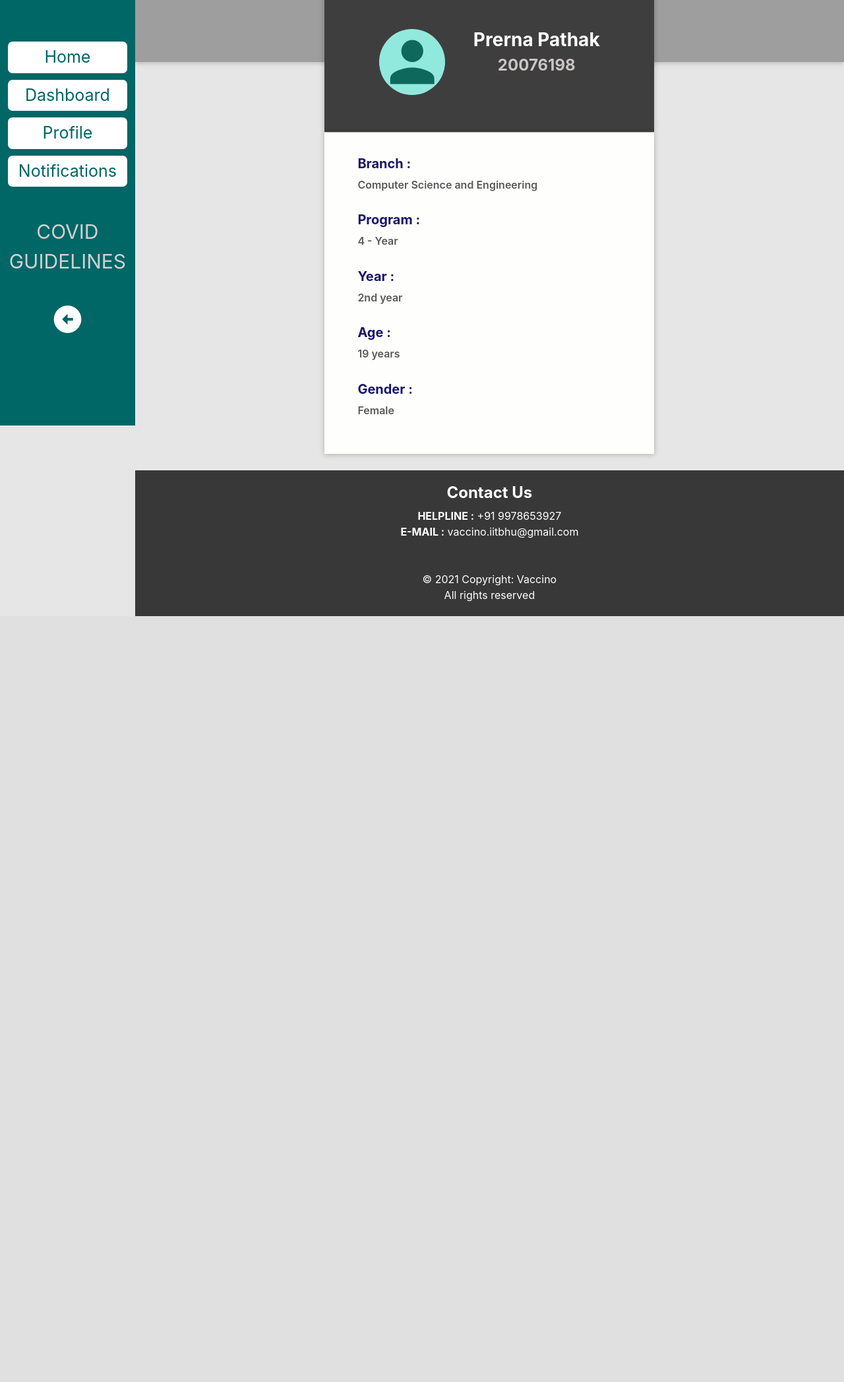
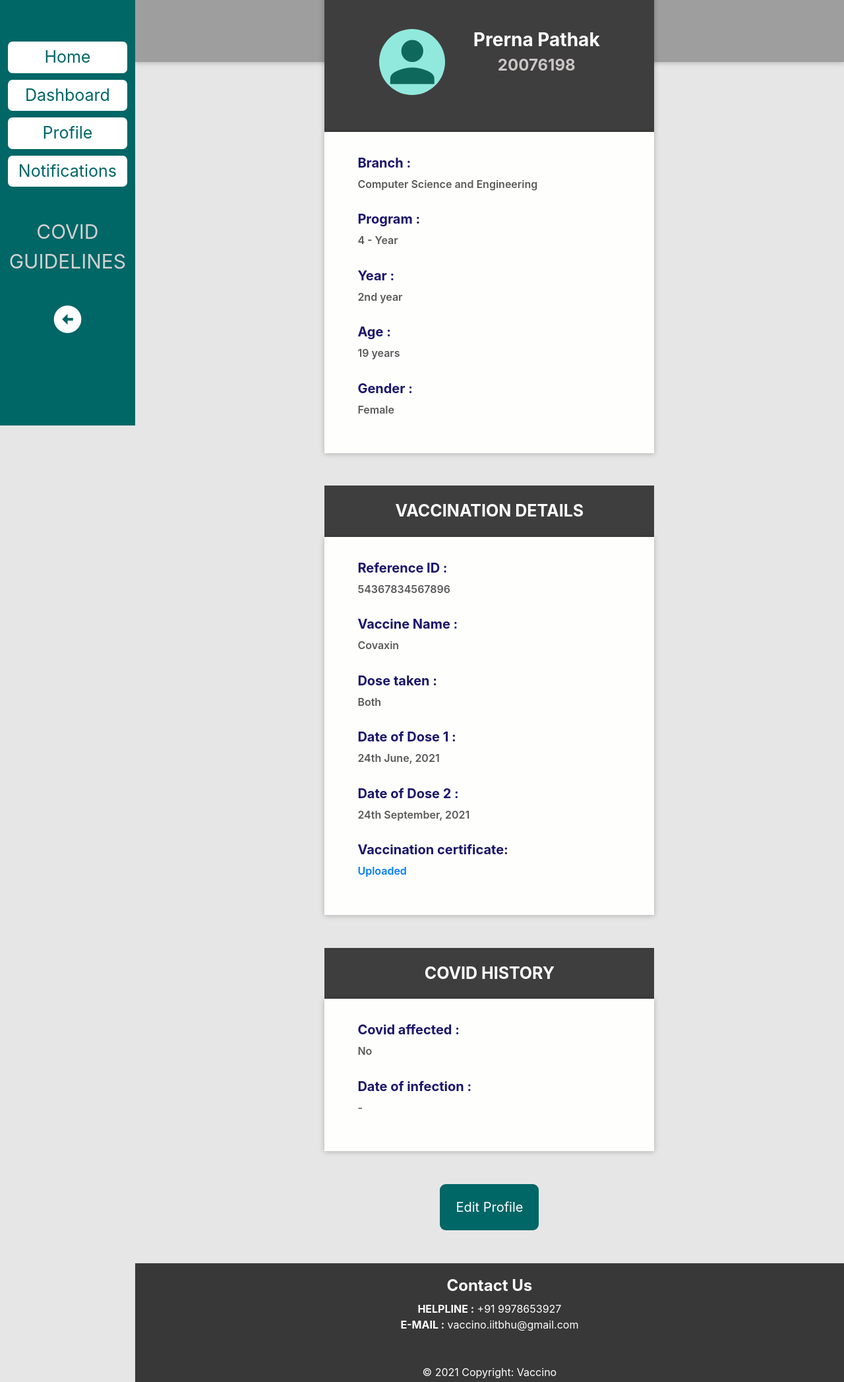
Before and after one commit to sakshi-2412/vaccino, a Django app: page /base/profile/ in a window 1280 px wide. Shown: the part 155-2250 px from the top of the page at 66% size. Before the commit the page ends 1089 px from the top, so only its background shows below. Run offline with Django 3.2, Linux system fonts and the light colour scheme; grey boxes are pictures that could not be loaded.

Commit message:
complete profile page

```diff
--- a/base/templates/profile.html
+++ b/base/templates/profile.html
@@ -24,7 +24,6 @@ PROFILE
       </div>
     </div>
 
-    <br />
     <div class="bottom">
       <div class="data">
         <h5>Branch :</h5>
@@ -48,6 +47,55 @@ PROFILE
       </div>
     </div>
 
+    </br>
+    <div class="title">
+      VACCINATION DETAILS
+    </div>
+    <div class="v_details">
+      <div class="data">
+        <h5>Reference ID :</h5>
+        <p>54367834567896</p>
+      </div>
+      <div class="data">
+        <h5>Vaccine Name :</h5>
+        <p>Covaxin</p>
+      </div>
+      <div class="data">
+        <h5>Dose taken :</h5>
+        <p>Both</p>
+      </div>
+      <div class="data">
+        <h5>Date of Dose 1 :</h5>
+        <p>24th June, 2021</p>
+      </div>
+      <div class="data">
+        <h5>Date of Dose 2 :</h5>
+        <p>24th September, 2021</p>
+      </div>
+      <div class="data">
+        <h5>Vaccination certificate:</h5>
+        <p><a href="{% url 'index' %}"> Uploaded</a></p>
+      </div>
+    </div>
+
+    <div class="title">
+      COVID HISTORY
+    </div>
+    <div class="v_details">
+      <div class="data">
+        <h5>Covid affected :</h5>
+        <p>No</p>
+      </div>
+      <div class="data">
+        <h5>Date of infection :</h5>
+        <p>-</p>
+      </div>
+    </div>
+
+    <div class="d-flex justify-content-center">
+      <span class="button" role="button"> Edit Profile </span>
+    </div>
+
 </div>
 {% endblock %}
 
--- a/static/css/profile.css
+++ b/static/css/profile.css
@@ -12,6 +12,7 @@
     align-items: center;
     margin: 0 auto;
     margin-top: -100px;
+    margin-bottom: 50px;
 }
 
 .wrapper .top {
@@ -33,11 +34,26 @@
 }
 
 .wrapper .bottom {
-    margin-top: -23px;
     margin-bottom: 5%;
     padding: 7% 0% 5% 10%;
     background-color: rgb(254, 255, 253);
     box-shadow: rgba(0, 0, 0, 0.24) 0px 1px 8px;
+}
+
+.wrapper .v_details {
+    padding: 7% 0% 5% 10%;
+    background-color: rgb(254, 255, 253);
+    box-shadow: rgba(0, 0, 0, 0.24) 0px 1px 8px;
+    margin-bottom: 50px;
+}
+
+.wrapper .title {
+    background-color: rgb(63, 62, 62);
+    color: white;
+    font-size: 25px;
+    font-weight: bold;
+    padding: 20px;
+    text-align: center;
 }
 
 .wrapper h3{
@@ -61,6 +77,24 @@
     padding-bottom: 3%;
 }
 
+.wrapper .data p a{
+    text-decoration: none;
+}
+
+.wrapper .button {
+    background-color: #006666;
+    color: white;
+    font-size: 20px;
+    padding: 20px 0px;
+    width: 150px;
+    border-radius: 9px;
+    text-align: center;
+}
+
+.wrapper .button:hover {
+    font-weight: bold;
+}
+
 @media only screen and (max-width: 650px) {
   .wrapper .top{
     display: flex;
```
